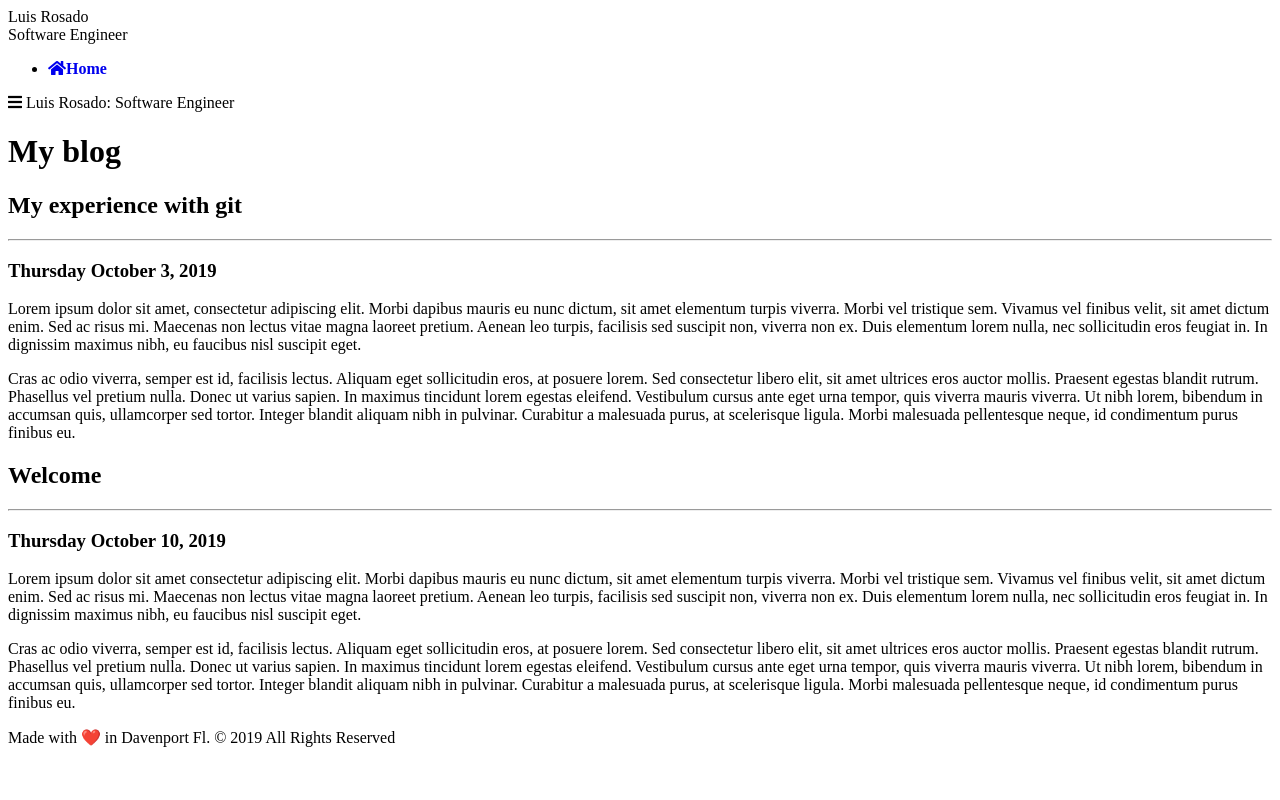
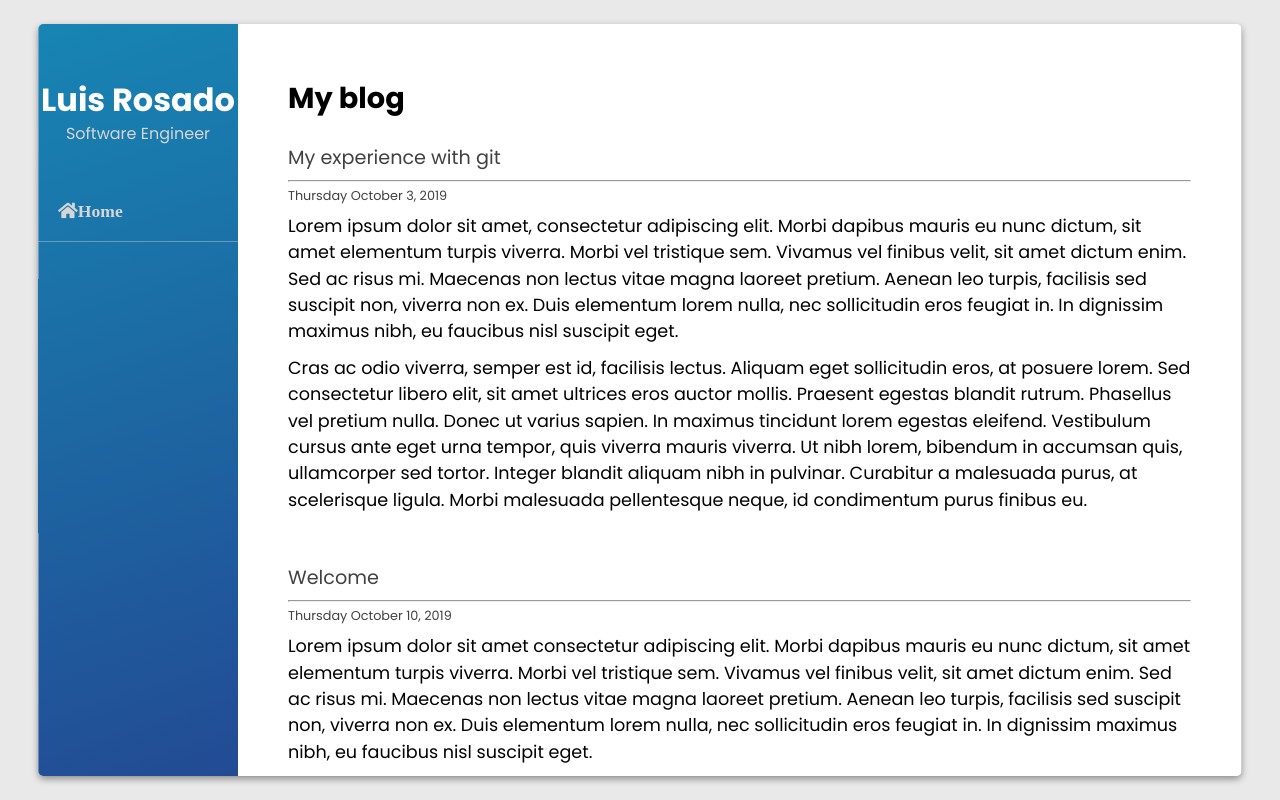
Before and after one commit to Luis-codes/personal-blog, a plain HTML site: page index.html in a window 1280 px wide. Drawn offline with nearby package versions, Linux system fonts and the light colour scheme.

Commit message:
Add completed style.css file

```diff
--- /dev/null
+++ b/assets/css/style.css
@@ -0,0 +1,230 @@
+@import "https://fonts.googleapis.com/css?family=Poppins:400,700";
+
+body {
+  background-color: #e9e9e9;
+  font-family: "Poppins", sans-serif;
+}
+
+h1 {
+  font-weight: 700;
+  font-size: 1.8em;
+  padding: 10px 0px 10px 0px;
+}
+
+h2 {
+  font-size: 1.2em;
+  padding: 25px 0px 5px 0px;
+  color: #414141;
+}
+
+h3 {
+  font-size: 0.8em;
+  color: #414141;
+}
+
+p {
+  font-size: 1.1em;
+  line-height: 1.5em;
+  padding-top: 10px;
+}
+
+p:last-child {
+  padding-bottom: 30px;
+}
+
+a {
+  color: #b32b78;
+  text-decoration: none;
+  -o-transition:.5s;
+  -ms-transition:.5s;
+  -moz-transition:.5s;
+  -webkit-transition:.5s;
+  transition:.5s;
+}
+
+a:hover {
+  color: #852b87;
+}
+
+hr {
+  color: #414141;
+}
+
+div.parent {
+  position: relative;
+  height: 100vh;
+}
+
+div.wrapper {
+  position: absolute;
+  margin: 0 auto;
+  width: 94%;
+  height: 94%;
+  top: 50%;
+  left: 50%;
+  transform: translate(-50%, -50%);
+  background-color: #ffffff;
+  overflow-x: scroll;
+  -webkit-border-radius: 5px;
+  -moz-border-radius: 5px;
+  border-radius: 5px;
+  -webkit-box-shadow: 0px 3px 7px 0px rgba(0,0,0,0.4);
+  -moz-box-shadow: 0px 3px 7px 0px rgba(0,0,0,0.4);
+  box-shadow: 0px 3px 7px 0px rgba(0,0,0,0.4);
+  display: grid;
+  grid-template-rows: 1fr;
+  grid-template-columns: 200px 1fr;
+}
+
+nav {
+  display: grid;
+  grid-row: span 1;
+  grid-column: span 1;
+  background: rgb(23,133,179);
+  background: linear-gradient(162deg, rgba(23,133,179,1) 0%, rgba(38,57,138,1) 100%);
+}
+
+div.inner-wrap {
+  display: block;
+}
+
+div.site-header, div.site-subheader {
+  text-align: center;
+}
+
+div.site-header {
+  margin-top: 60px;
+  text-align: center;
+  font-size: 2em;
+  font-weight: 700;
+  color: #ffffff;
+}
+
+div.site-subheader {
+  text-align: center;
+  font-size: 1em;
+  margin-bottom: 40px;
+  color: #d6d6d6;
+  margin-top:10px;
+}
+
+ul.site-navigation li {
+  border-bottom: 1px solid rgba(214, 214, 214, 0.4);
+  padding: 20px 20px 20px 20px;
+  font-size: 1.1em;
+}
+
+ul.site-navigation li i {
+  margin-right: 5px;
+}
+
+ul.site-navigation li a {
+  color: #d6d6d6;
+  text-decoration: none;
+  -o-transition:.5s;
+  -ms-transition:.5s;
+  -moz-transition:.5s;
+  -webkit-transition:.5s;
+  transition:.5s;
+}
+
+ul.site-navigation li a:hover {
+  color: #ffffff;
+  opacity: 0.5;
+}
+
+.menu {
+  display: none;
+}
+
+main {
+  grid-row: span 1;
+  grid-column: span 1;
+  padding: 50px 50px 50px 50px;
+}
+
+.about-image {
+  float: left;
+  padding-top: 20px;
+  padding-right: 20px;
+  padding-bottom: 20px;
+}
+
+ul.social {
+  margin-top: 30px;
+  font-size: 1.3em;
+}
+
+ul.social li {
+  margin-bottom: 20px;
+  margin-left: 20px;
+}
+
+ul.social li:last-child {
+  margin-bottom: 0px;
+}
+
+footer {
+  font-size: 0.9em;
+  text-align: center;
+  color: #414141;
+}
+
+article.portfolio-item {
+  margin-top: 50px;
+  margin-bottom: 50px;
+  display: grid;
+  grid-template-rows: 1fr;
+  grid-template-columns: 150px 1fr;
+}
+
+div.portfolio-image {
+  grid-row: span 1;
+  grid-column: span 1;
+}
+
+div.portfolio-description {
+  padding-left: 50px;
+  grid-row: span 1;
+  grid-column: span 1;
+}
+
+@media (max-width: 768px) {
+  div.wrapper{
+    width: 96%;
+    grid-template-columns: 1fr;
+  }
+
+  nav {
+    display: none;
+  }
+
+  .active {
+    display: grid;
+  }
+
+  .menuup {
+    grid-template-columns: 200px 1fr!important;
+  }
+
+  .menu {
+    display: block;
+    margin-bottom: 40px;
+  }
+
+  .menu i {
+    margin-right: 10px;
+  }
+
+  .menu-icon {
+    cursor: pointer;
+  }
+
+  .hide {
+    display: none;
+  }
+
+  main {
+    padding: 20px 20px 20px 20px;
+  }
+}
--- a/index.html
+++ b/index.html
@@ -4,7 +4,9 @@
    <meta charset="UTF-8" />
    <meta name="viewport" content="width=device-width, initial-scale=1.0" />
    <meta http-equiv="X-UA-Compatible" content="ie=edge" />
+   <link rel="stylesheet" href="https://cdnjs.cloudflare.com/ajax/libs/meyer-reset/2.0/reset.min.css"/>
    <link rel="stylesheet" href="https://use.fontawesome.com/releases/v5.4.1/css/all.css">
+   <link rel="stylesheet" href="assets/css/style.css"/>
    <title>Luis Rosado - Software Engineer</title>
  </head>
  <body>
```
